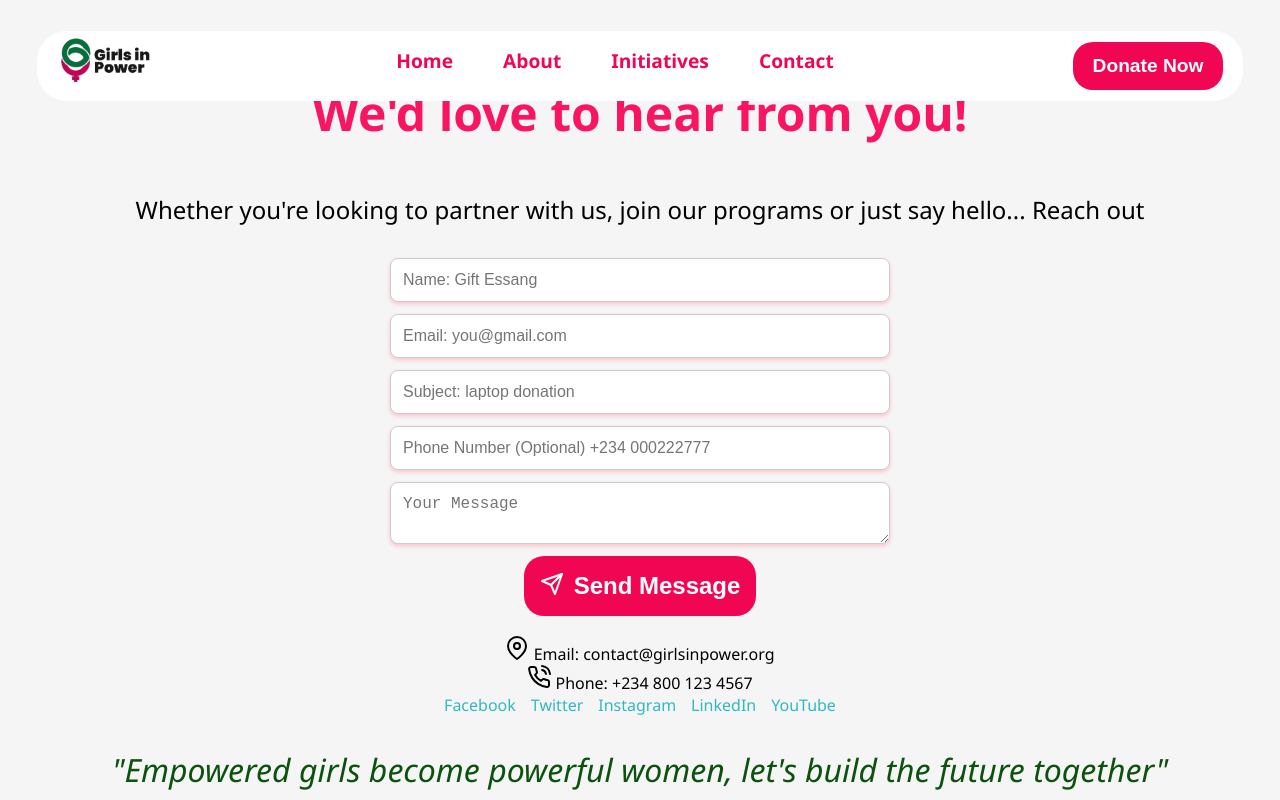
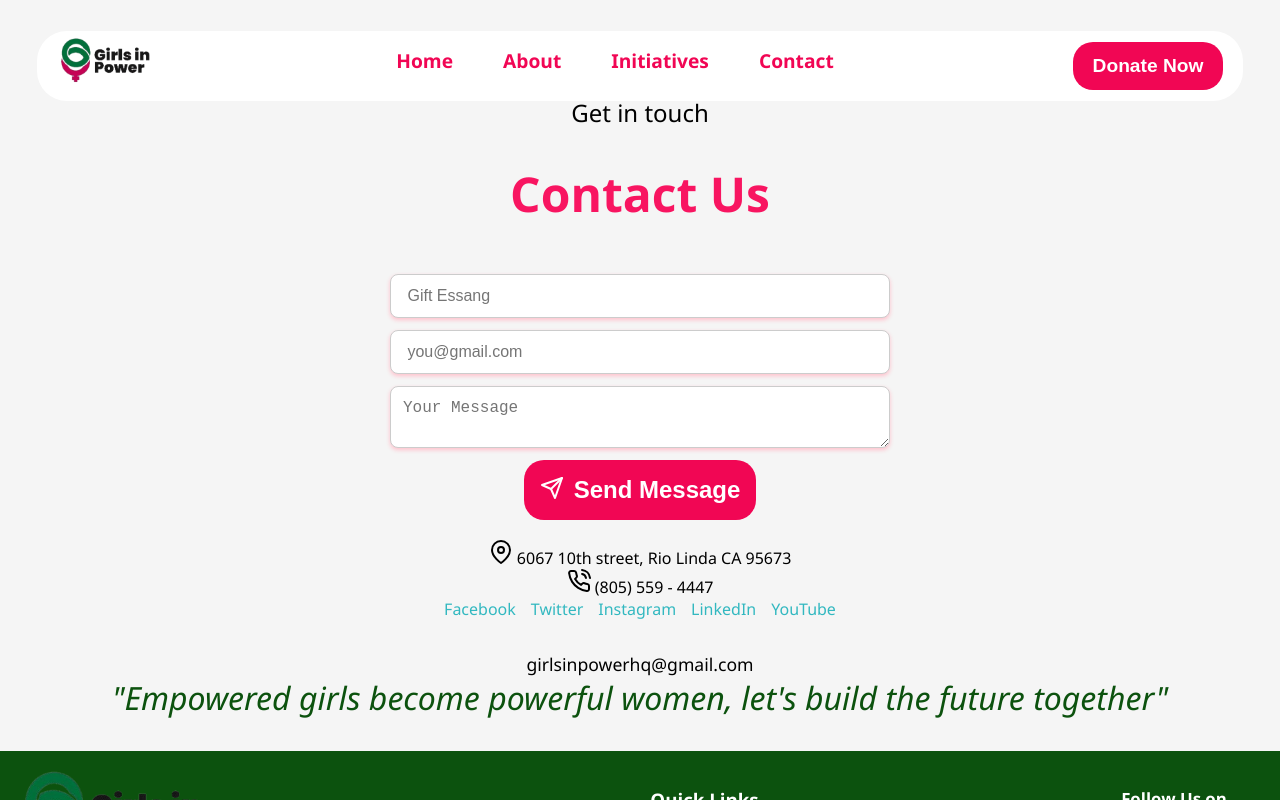
Before and after one commit to Techift/Girls-In-Power, a React (Vite) app in the folder Girlsinpower/: page /contact in a window 1280 px wide. Built offline with nearby package versions, Linux system fonts and the light colour scheme.

Commit message:
cool changes

```diff
--- a/Girlsinpower/src/pages/Contact.jsx
+++ b/Girlsinpower/src/pages/Contact.jsx
@@ -16,17 +16,17 @@ function Contact() {
         }
       >
         <div className="contact_text">
-          <h2 style={{ paddingTop: "5rem" }}>We'd love to hear from you!</h2>
-          <p style={{ fontSize: "1.5rem", marginBottom: "2rem" }}>
-            Whether you're looking to partner with us, join our programs or just
-            say hello... Reach out
+          <p style={{paddingTop: "6rem", fontSize: "1.5rem", marginBottom: "2rem" }}>
+            Get in touch
           </p>
+          <h2 style={{  }}>Contact Us</h2>
+
         </div>
         <form>
-          <input type="text" placeholder="Name: Gift Essang" required />
-          <input type="email" placeholder="Email: you@gmail.com" required />
-          <input type="text" placeholder="Subject: laptop donation" />
-          <input type="text" placeholder="Phone Number (Optional) +234 000222777" required />
+          <input type="text" placeholder=" Gift Essang" required />
+          <input type="email" placeholder=" you@gmail.com" required />
+          {/* <input type="text" placeholder="Subject: laptop donation" /> */}
+          {/* <input type="text" placeholder="Phone Number (Optional) +234 000222777" required /> */}
           <textarea placeholder="Your Message" required></textarea>
 
                  <Link to="/congrats" className={({isActive}) => isActive ? 'active' : ''} style={{textDecoration:'none'}}>
@@ -45,11 +45,11 @@ function Contact() {
         </form>
         <p style={{}}>
           {" "}
-          <MapPin /> Email: contact@girlsinpower.org
+          <MapPin /> 6067 10th street, Rio Linda CA 95673
         </p>
         <p>
           {" "}
-          <PhoneCall /> Phone: +234 800 123 4567
+          <PhoneCall /> (805) 559 - 4447
         </p>
         <div className="socials">
           <a href="#">Facebook</a>
@@ -58,6 +58,8 @@ function Contact() {
           <a href="#">LinkedIn</a>
           <a href="#">YouTube</a>
         </div>
+
+        <p style={{fontSize:'1.1rem'}}>girlsinpowerhq@gmail.com</p>
       </div>
 
       <p style={{fontSize:'2rem',fontStyle:'italic',color:'rgb(12, 82, 14)',marginBottom:'2rem'}}>"Empowered girls become powerful women, let's build the future together"</p>
```
